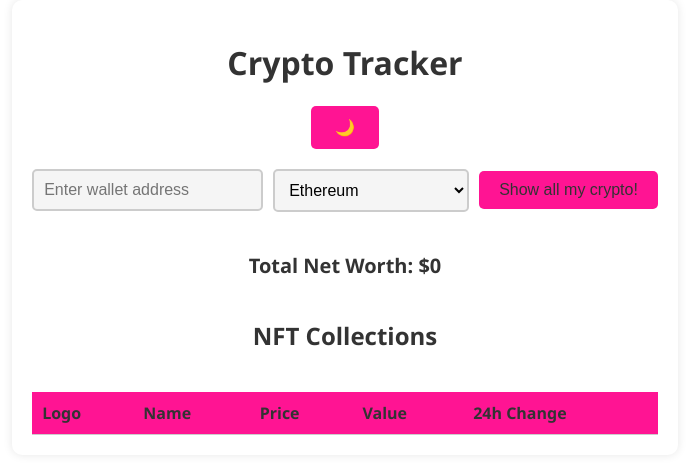
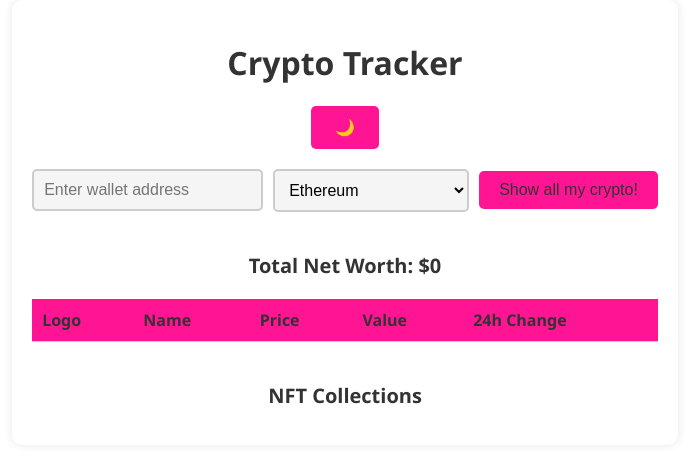
Before and after one commit to ShivgunGaming/crypto-portfolio-tracker, a React (Create React App) app: page / in a window 1280 px wide. Shown: the top 474 px of the page, without its empty margins (295-984 px from the left). Built offline with nearby package versions, Linux system fonts and the light colour scheme.

Commit message:
Update App.js

```diff
--- a/src/App.js
+++ b/src/App.js
@@ -1,4 +1,5 @@
 import "./App.css";
+import placeholderImage from "./question.webp";
 import { useEffect, useState } from "react";
 
 function App() {
@@ -12,8 +13,6 @@ function App() {
   const [netWorthData, setNetWorthData] = useState({});
   const [totalNetWorth, setTotalNetWorth] = useState(0);
   const [darkMode, setDarkMode] = useState(false);
-
-  const placeholderImage = "placeholder.jpeg"; // Path to your placeholder image
 
   const toggleDarkMode = () => {
     setDarkMode(!darkMode);
@@ -226,32 +225,6 @@ function App() {
             Total Net Worth: ${totalNetWorth}
           </p>
 
-          {/* Render NFT Collections */}
-          <div className="collection-container">
-            <h2>NFT Collections</h2>
-            <div className="collection-list">
-              {collections.map((collection) => (
-                <div key={collection.token_address} className="collection-item">
-                  {collection.collection_logo ? (
-                    <img
-                      src={collection.collection_logo}
-                      alt={collection.name}
-                      className="collection-image"
-                    />
-                  ) : (
-                    <img
-                      src={placeholderImage}
-                      alt="Placeholder"
-                      className="collection-image"
-                    />
-                  )}
-                  <p>{collection.name}</p>
-                  <p>Symbol: {collection.symbol}</p>
-                </div>
-              ))}
-            </div>
-          </div>
-
           <table>
             <thead>
               <tr>
@@ -297,6 +270,40 @@ function App() {
           </table>
         </div>
       )}
+      {/* Render NFT Collections */}
+      <div className="collection-container">
+        <h2
+          style={{
+            fontSize: "20px",
+            color: darkMode ? "#FF1493" : "#333",
+            fontWeight: "bold",
+            textAlign: "center",
+          }}
+        >
+          NFT Collections
+        </h2>
+        <div className="collection-list">
+          {collections.map((collection) => (
+            <div key={collection.token_address} className="collection-item">
+              {collection.collection_logo ? (
+                <img
+                  src={collection.collection_logo}
+                  alt={collection.name}
+                  className="collection-image"
+                />
+              ) : (
+                <img
+                  src={placeholderImage}
+                  alt="Placeholder"
+                  className="collection-image"
+                />
+              )}
+              <p>{collection.name}</p>
+              <p>Symbol: {collection.symbol}</p>
+            </div>
+          ))}
+        </div>
+      </div>
     </div>
   );
 }
```
